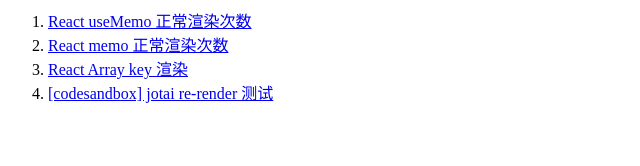
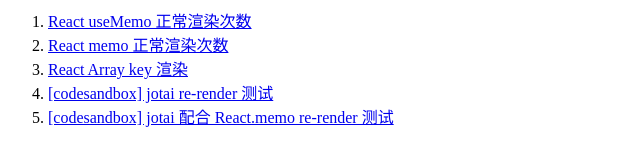
Before and after one commit to lecepin/jotai-study, a plain HTML site: page index.html in a window 1280 px wide. Shown: the whole page, without its empty margins (0-640 px from the left). Drawn offline with Linux system fonts and the light colour scheme.

Commit message:
jotai-accurate-render-react-memo

```diff
--- a/index.html
+++ b/index.html
@@ -3,4 +3,5 @@
   <li><a href="./memo-render-times.html">React memo 正常渲染次数</a></li>
   <li><a href="./array-key-render.html">React Array key 渲染</a></li>
   <li><a href="https://codesandbox.io/s/jotai-accurate-render-6dmcdx" target="_blank">[codesandbox] jotai re-render 测试</a></li>
+  <li><a href="https://codesandbox.io/s/jotai-accurate-render-react-memo-c54ot5" target="_blank">[codesandbox] jotai 配合 React.memo re-render 测试</a></li>
 </ol>
```
Also changed, not shown: 1 other file.
